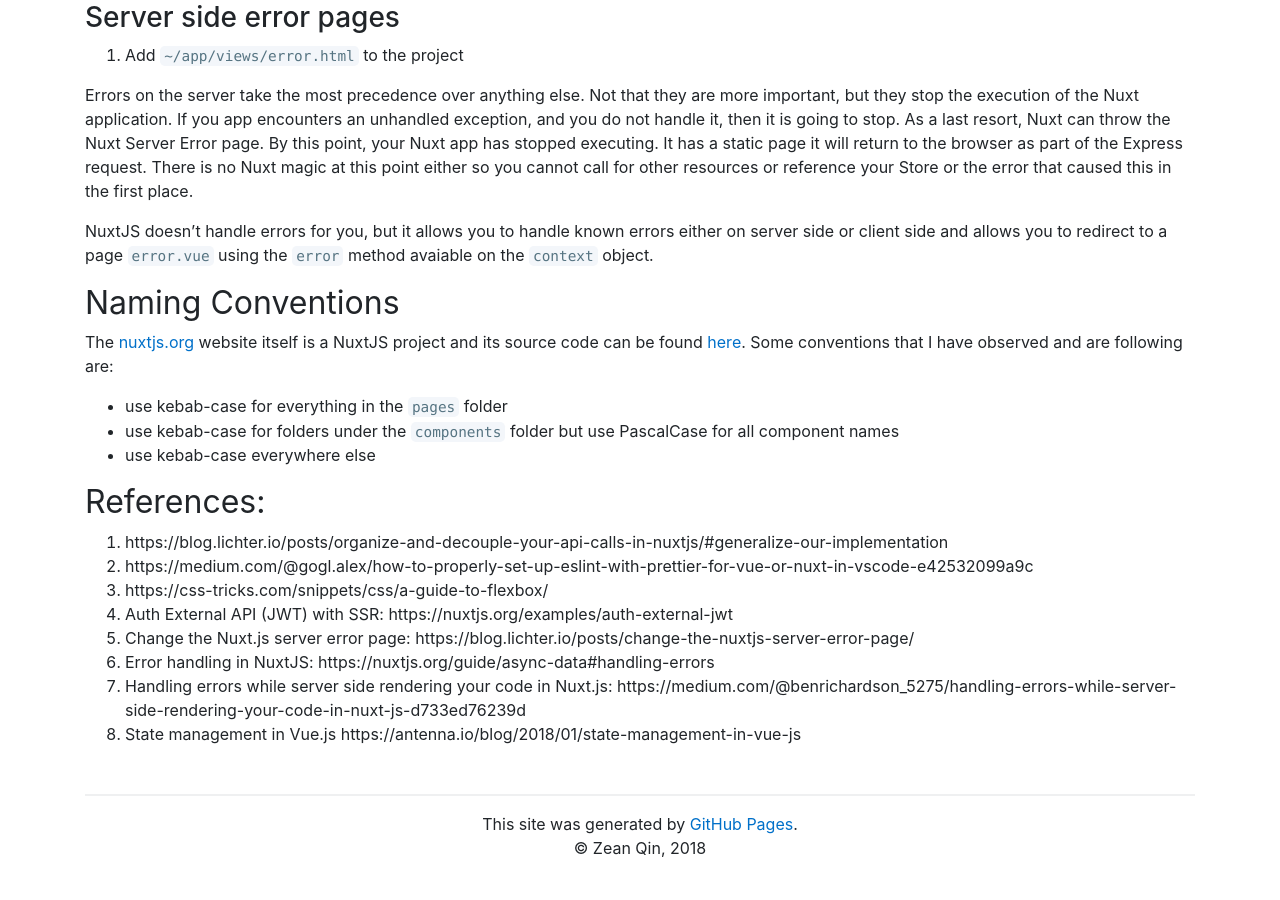
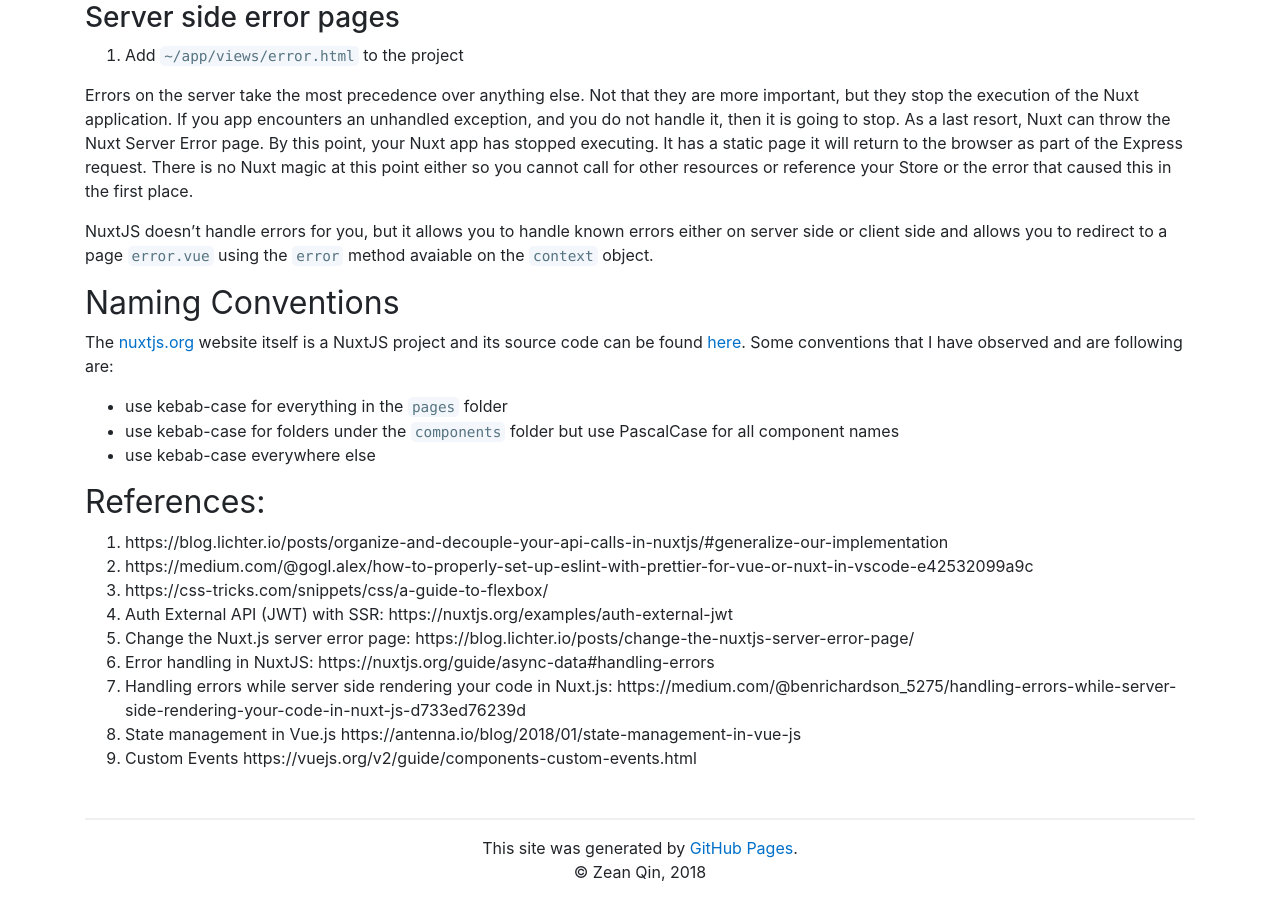
Before and after one commit to ZeanQin/zeanqin.github.io, a Jekyll site: the page built from _posts/2019-07-19-vue-nuxtjs.md, in a window 1280 px wide and 900 px high, scrolled down 2340 px. Built offline with Jekyll 4.4.1, drawn with Linux system fonts in a browser that asks for light colours; before the commit the page ends 3216 px from its top, so only the background shows below that.

Commit message:
Update nuxtjs post

```diff
--- a/_posts/2019-07-19-vue-nuxtjs.md
+++ b/_posts/2019-07-19-vue-nuxtjs.md
@@ -86,3 +86,4 @@ The [nuxtjs.org](https://nuxtjs.org) website itself is a NuxtJS project and its
 6. Error handling in NuxtJS: https://nuxtjs.org/guide/async-data#handling-errors
 7. Handling errors while server side rendering your code in Nuxt.js: https://medium.com/@benrichardson_5275/handling-errors-while-server-side-rendering-your-code-in-nuxt-js-d733ed76239d
 8. State management in Vue.js https://antenna.io/blog/2018/01/state-management-in-vue-js
+9. Custom Events https://vuejs.org/v2/guide/components-custom-events.html
```
